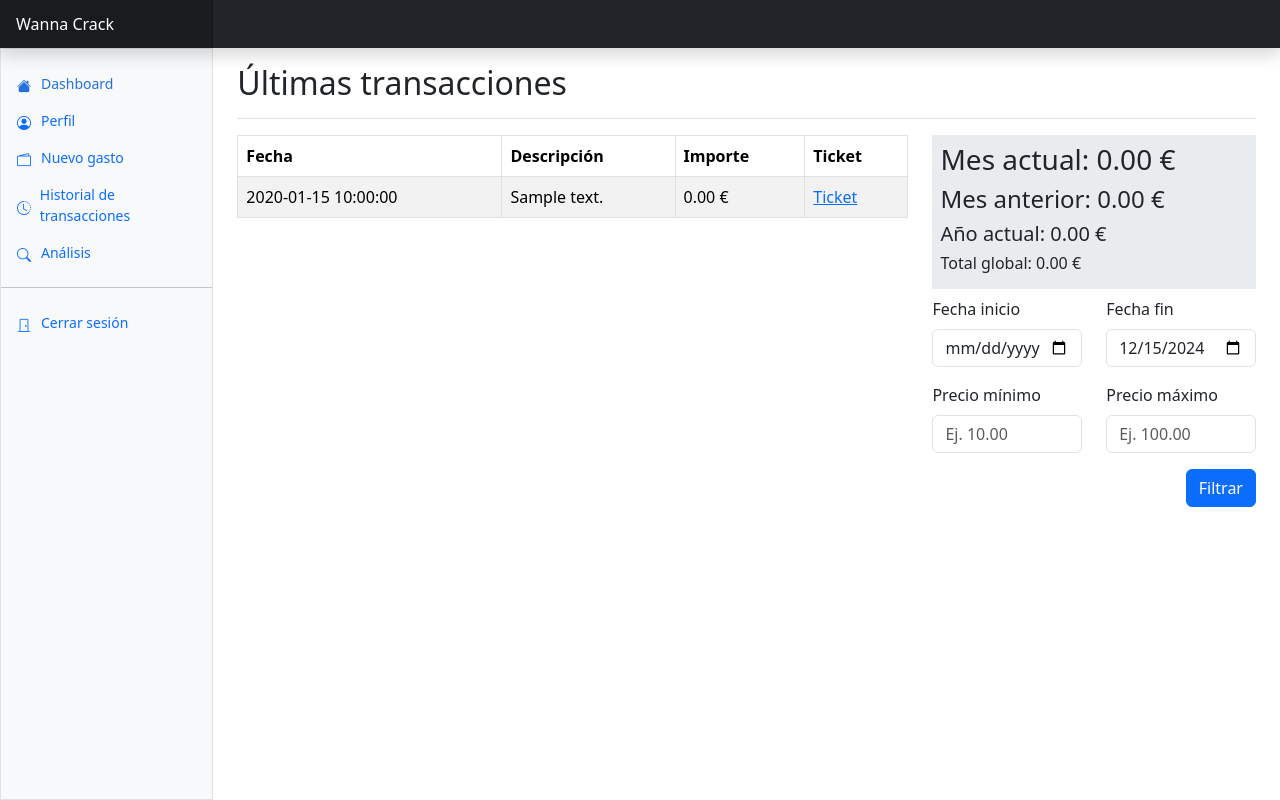
After one commit to AlainMaristak/Identity-Management-Development, a PHP site: the page made by WEB/emp-historial-transacciones.php in a window 1280 px wide. The commit adds this page. Run offline with PHP 8.4, Linux system fonts and the light colour scheme; the visitor is signed in with stand-in values (Sample User, id 1); tables that the repository leaves empty or names only in its code hold one stand-in row (values such as "Sample post").

Commit message:
Añadido el historial de transacciones

```diff
--- /dev/null
+++ b/WEB/emp-historial-transacciones.php
@@ -0,0 +1,165 @@
+<?php
+session_start();
+if (empty($_SESSION['id']) || $_SESSION['tipo'] != 'empresa') {
+    header("Location: index.php");
+    die();
+}
+$np = "Inicio";
+$bodyclass = '';
+include_once('./includes/head.php');
+include_once('./includes/cabecera.php');
+include_once('./includes/navbar.php');
+include_once('./includes/BBDD.php');
+
+$usuario = $_SESSION['usuario'];
+$nombre_empresa = $_SESSION['nombre_empresa'];
+$tipo = $_SESSION['tipo'];
+?>
+
+<!-- CONTENIDO -->
+<main class="col-md-9 ms-sm-auto col-lg-10 px-md-4">
+    <div class="d-flex justify-content-between flex-wrap flex-md-nowrap align-items-center pt-3 pb-2 mb-3 border-bottom">
+        <h1 class="h2">Últimas transacciones</h1>
+    </div>
+
+    <?php
+    $id = $_SESSION['id'];
+    // Verifica que $id sea un número
+    if (!is_numeric($id)) {
+        die("ID inválido.");
+    }
+
+    // Consulta SQL para obtener los datos
+    $sql = "SELECT transacciones.fecha, transacciones.descripcion, transacciones.importe, transacciones.ticket
+        FROM transacciones
+        INNER JOIN usuarios_tarjetas ON usuarios_tarjetas.id = transacciones.id_usuario_tarjeta
+        WHERE usuarios_tarjetas.id_usuario = ?
+        ORDER BY transacciones.fecha DESC";
+    $stmt = $conn->prepare($sql);
+    $stmt->bind_param("i", $id);
+    $stmt->execute();
+    $result = $stmt->get_result();
+
+    // Inicializar totales
+    $total_mes_actual = 0;
+    $total_mes_anterior = 0;
+    $total_ano = 0;
+    $total_global = 0;
+
+    // Obtener fechas relevantes
+    $fecha_actual = new DateTime();
+    $primer_dia_mes_actual = (clone $fecha_actual)->modify('first day of this month')->format('Y-m-d');
+    $ultimo_dia_mes_anterior = (clone $fecha_actual)->modify('last day of previous month')->format('Y-m-d');
+    $primer_dia_mes_anterior = (clone $fecha_actual)->modify('first day of previous month')->format('Y-m-d');
+    $inicio_ano = $fecha_actual->format('Y') . '-01-01';
+
+    echo '
+    <div class="row">
+        <div class="col-lg-8">';
+
+    // Crear tabla
+    if ($result->num_rows > 0) {
+        echo '<table class="table table-striped table-bordered">
+        <thead>
+            <tr>
+                <th scope="col">Fecha</th>
+                <th scope="col">Descripción</th>
+                <th scope="col">Importe</th>
+                <th scope="col">Ticket</th>
+            </tr>
+        </thead>
+        <tbody>';
+
+        while ($row = $result->fetch_assoc()) {
+            $fecha_transaccion = $row['fecha'];
+            $importe = floatval($row['importe']);
+
+            // Calcular totales según el rango de fechas
+            if ($fecha_transaccion >= $primer_dia_mes_actual) {
+                $total_mes_actual += $importe; // Mes actual
+            } elseif ($fecha_transaccion >= $primer_dia_mes_anterior && $fecha_transaccion <= $ultimo_dia_mes_anterior) {
+                $total_mes_anterior += $importe; // Mes anterior
+            }
+            if ($fecha_transaccion >= $inicio_ano) {
+                $total_ano += $importe; // Año actual
+            }
+            $total_global += $importe; // Total acumulado
+
+            // Mostrar filas de la tabla
+            echo '<tr>
+                <td>' . htmlspecialchars($row['fecha']) . '</td>
+                <td>' . htmlspecialchars($row['descripcion']) . '</td>
+                <td>' . htmlspecialchars(number_format($importe, 2)) . ' €</td>';
+            if (!empty($row['ticket'])) {
+                echo '<td><a href="' . htmlspecialchars($row['ticket']) . '" target="_blank">Ticket</a></td>';
+            } else {
+                echo '<td>No hay ticket</td>';
+            }
+            echo '</tr>';
+        }
+
+        echo '</tbody>
+    </table>';
+    } else {
+        echo "<p>No se encontraron transacciones para el ID especificado.</p>";
+    }
+
+    echo "
+        </div>
+        <div class='col-lg-4'>
+            <div class='bg-body-secondary p-2'>
+                <p class='h3'>Mes actual: " . number_format($total_mes_actual, 2) . " €</p>
+                <p class='h4'>Mes anterior: " . number_format($total_mes_anterior, 2) . " €</p>
+                <p class='h5'>Año actual: " . number_format($total_ano, 2) . " €</p>
+                <p class='h6'>Total global: " . number_format($total_global, 2) . " €</p>
+            </div>
+            <div>"; ?>
+                <form method="GET" action="ruta_a_tu_script.php" class="mb-4 mt-2">
+                    <!-- Filtro por fecha -->
+                    <div class="row mb-3">
+                        <div class="col-md-6">
+                            <label for="fecha_inicio" class="form-label">Fecha inicio</label>
+                            <input type="date" class="form-control" id="fecha_inicio" name="fecha_inicio">
+                        </div>
+                        <div class="col-md-6">
+                            <label for="fecha_fin" class="form-label">Fecha fin</label>
+                            <input type="date" class="form-control" id="fecha_fin" name="fecha_fin" value="<?php echo date('Y-m-d'); ?>">
+                        </div>
+                    </div>
+
+                    <!-- Filtro por precio -->
+                    <div class="row mb-3">
+                        <div class="col-md-6">
+                            <label for="precio_min" class="form-label">Precio mínimo</label>
+                            <input type="number" class="form-control" id="precio_min" name="precio_min" step="0.01" placeholder="Ej. 10.00">
+                        </div>
+                        <div class="col-md-6">
+                            <label for="precio_max" class="form-label">Precio máximo</label>
+                            <input type="number" class="form-control" id="precio_max" name="precio_max" step="0.01" placeholder="Ej. 100.00">
+                        </div>
+                    </div>
+
+                    <!-- Botón de filtro -->
+                    <div class="text-end">
+                        <button type="submit" class="btn btn-primary">Filtrar</button>
+                    </div>
+                </form>
+<?php echo "
+            </div>
+        </div>
+
+    </div>";
+    // Liberar los resultados
+    $result->free();
+    ?>
+</main>
+<!-- FIN CONTENIDO -->
+
+
+<?php
+function footerjs()
+{
+    echo "";
+}
+include_once('./includes/footer.php');
+?>
--- a/WEB/emp-panel.php
+++ b/WEB/emp-panel.php
@@ -31,13 +31,17 @@ $tipo = $_SESSION['tipo'];
     $sql = "SELECT transacciones.fecha, transacciones.descripcion, transacciones.importe, transacciones.ticket
             FROM transacciones
             INNER JOIN usuarios_tarjetas ON usuarios_tarjetas.id = transacciones.id_usuario_tarjeta
-            WHERE usuarios_tarjetas.id_usuario = ?";
+            WHERE usuarios_tarjetas.id_usuario = ?
+            ORDER BY transacciones.fecha DESC
+            LIMIT 10";
     $stmt = $conn->prepare($sql);
     $stmt->bind_param("i", $id);
     $stmt->execute();
     $result = $stmt->get_result();
 
     // Verificar si hay resultados
+    echo '<p>Últimas 10 transacciones</p>';
+
     if ($result->num_rows > 0) {
         echo '<table class="table table-striped table-bordered">
         <thead>
--- a/WEB/includes/navbar.php
+++ b/WEB/includes/navbar.php
@@ -28,6 +28,12 @@
               <a class="nav-link d-flex align-items-center gap-2" href="./emp-tarjeta-nuevo-gasto.php">
                 <i class="bi bi-wallet2"></i>
                 Nuevo gasto
+              </a>
+            </li>
+            <li class="nav-item">
+              <a class="nav-link d-flex align-items-center gap-2" href="./emp-historial-transacciones.php">
+                <i class="bi bi-clock-history"></i>
+                Historial de transacciones
               </a>
             </li>
             <li class="nav-item">
```
Also changed, not shown: WEB/tickets/WannaCrack/67443044787f5-d130fed7-5e55-4666-9c34-8e3ce1fb25ba.jpg (deleted), WEB/tickets/WannaCrack/674430ba30d77-WannaCrackLogo-removebg-preview.png (deleted).
